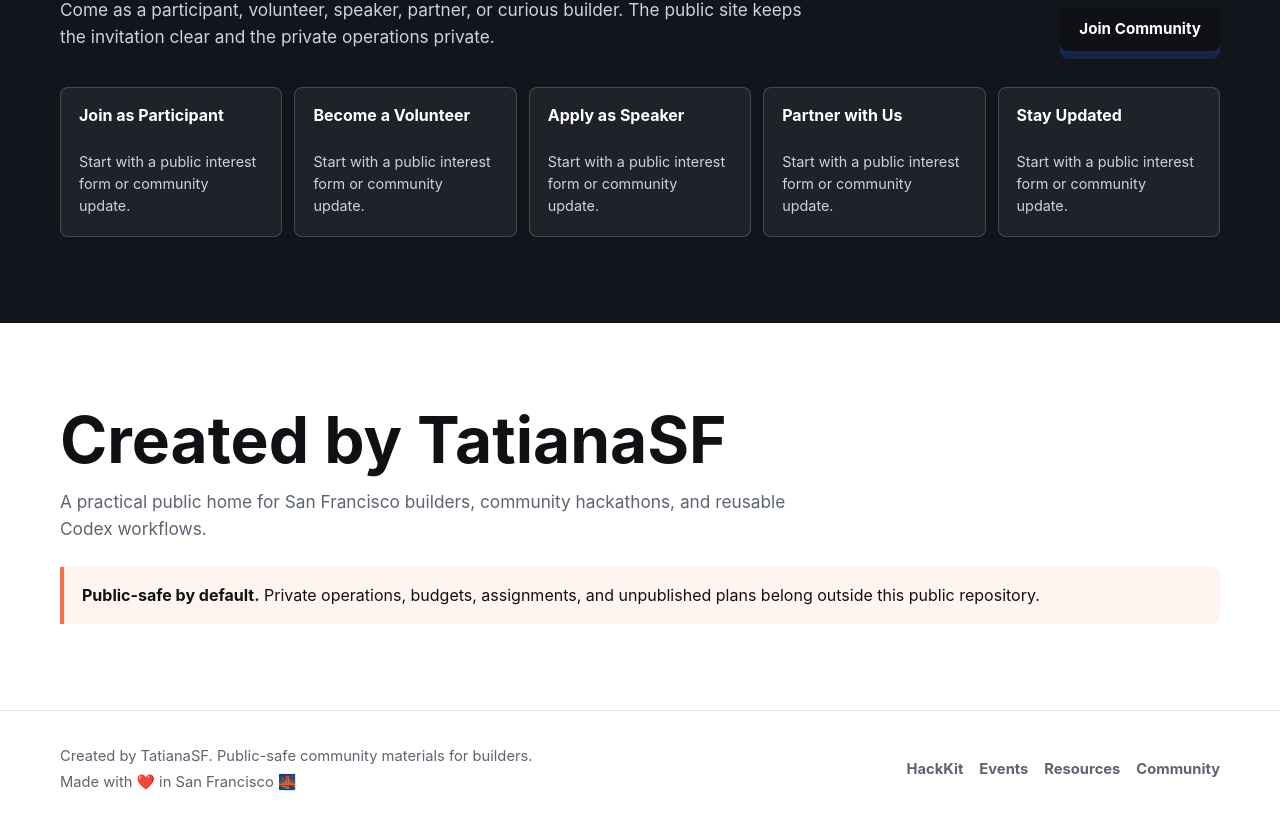
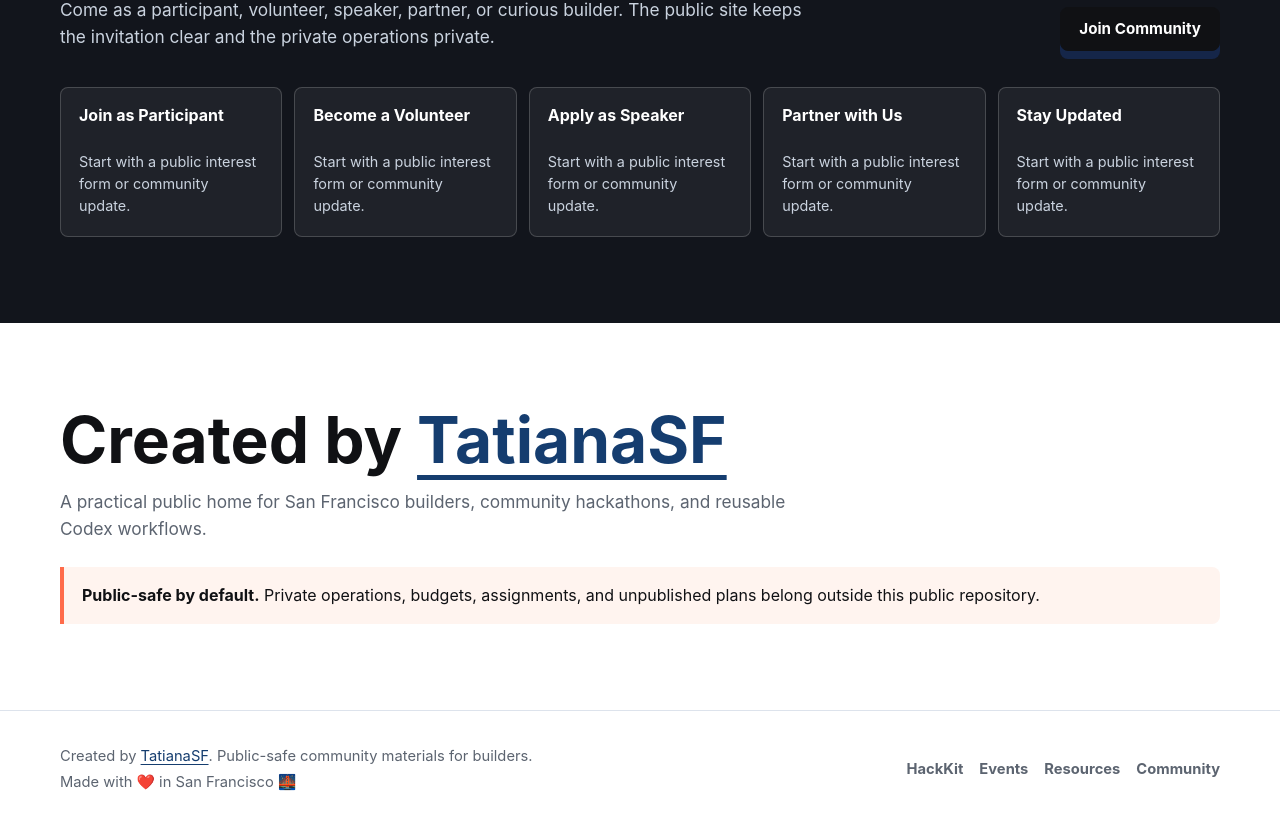
Before and after one commit to TatianaSF/codexsf-site, a Next.js app: page / in a window 1280 px wide. Shown: the part 2706-3534 px from the top of the page. Built offline with nearby package versions, Linux system fonts and the light colour scheme.

Commit message:
Style TatianaSF links as navy underlined links

```diff
--- a/app/globals.css
+++ b/app/globals.css
@@ -38,11 +38,11 @@
 }
 
 .tatiana-link {
-  color: inherit;
+  color: #153d6f;
   font: inherit;
   font-weight: inherit;
   text-decoration-line: underline;
-  text-decoration-color: transparent;
+  text-decoration-color: currentColor;
   text-decoration-thickness: 0.08em;
   text-underline-offset: 0.18em;
   transition:
@@ -52,7 +52,7 @@
 }
 
 .tatiana-link:hover {
-  color: var(--blue);
+  color: #0d2f59;
   text-decoration-color: currentColor;
   text-underline-offset: 0.24em;
 }
```
